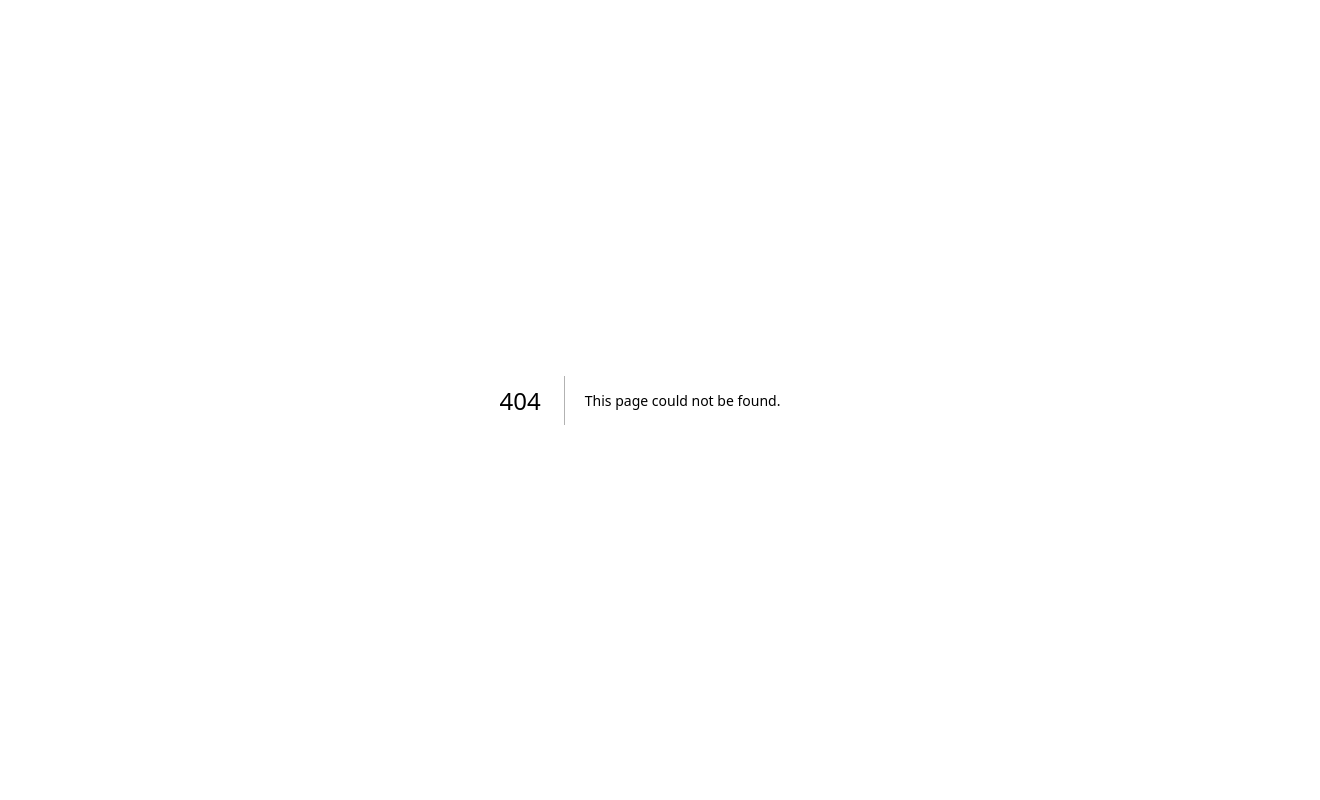
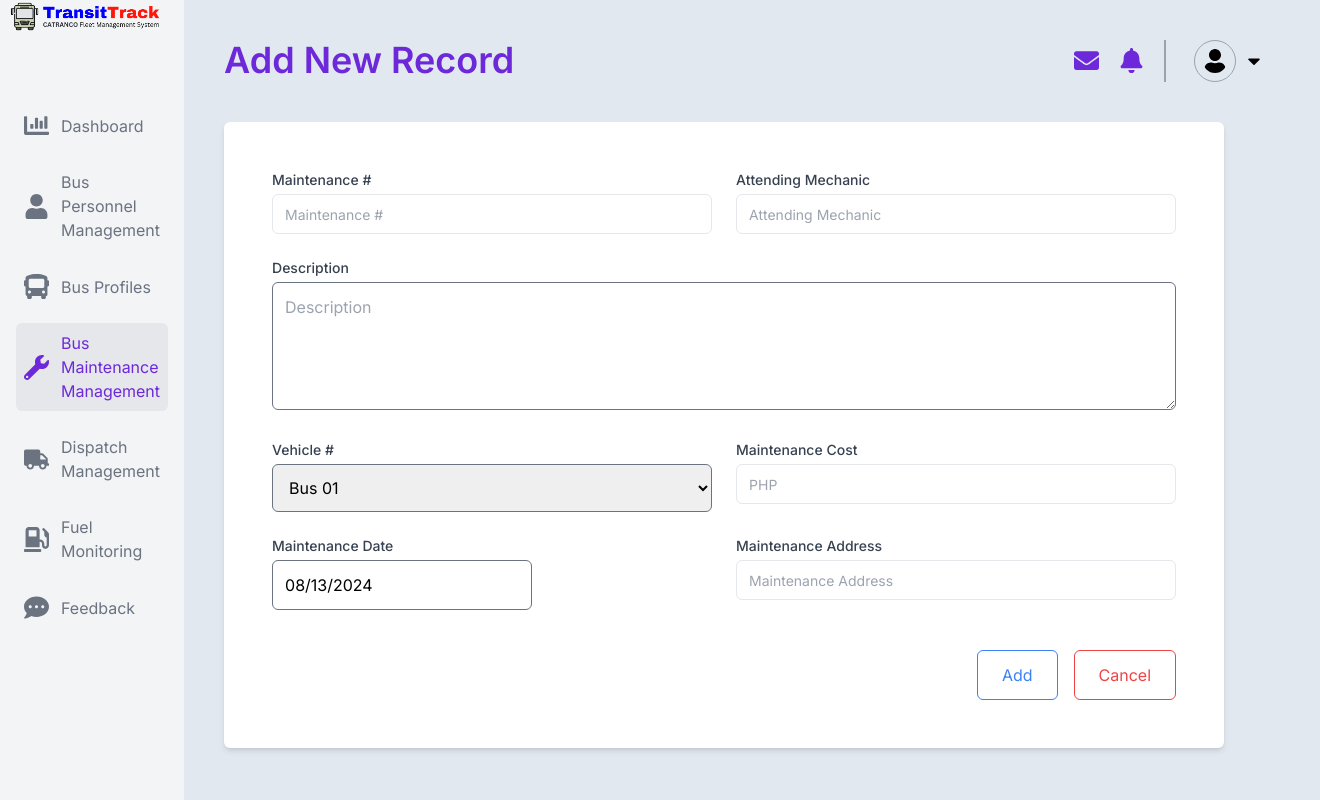
Before and after one commit to CATRANCO-Fleet-Management-System/FE-CAPSTONE, a Next.js app: page /bus-maintenance/add-record in a window 1280 px wide. Before the commit this address had no page. Shown: the whole page, 1320 px wide, since content can reach past the window. Built offline with nearby package versions, Linux system fonts and the light colour scheme.

Commit message:
bus maintenance management/addrecord done T-T

```diff
--- a/package.json
+++ b/package.json
@@ -14,9 +14,11 @@
     "@radix-ui/react-slot": "^1.1.0",
     "class-variance-authority": "^0.7.0",
     "clsx": "^2.1.1",
+    "date-fns": "^3.6.0",
     "lucide-react": "^0.416.0",
     "next": "14.2.5",
     "react": "^18",
+    "react-datepicker": "^7.3.0",
     "react-dom": "^18",
     "react-hook-form": "^7.52.1",
     "react-icons": "^5.2.1",
@@ -33,7 +35,7 @@
     "autoprefixer": "^10.4.20",
     "eslint": "^8",
     "eslint-config-next": "14.2.5",
-    "postcss": "^8.4.41",
+    "postcss": "^8.4.42",
     "tailwindcss": "^3.4.10",
     "typescript": "^5"
   }
--- /dev/null
+++ b/src/app/bus-maintenance/add-record/page.tsx
@@ -0,0 +1,142 @@
+"use client";
+import React, { useState } from "react";
+import Sidebar from "@/app/components/Sidebar";
+import Header from "@/app/components/Header";
+import { Input } from "@/components/ui/input";
+import { useRouter } from "next/navigation";
+import DatePicker from "react-datepicker";
+import "react-datepicker/dist/react-datepicker.css";
+
+const AddPage = () => {
+  const router = useRouter();
+  const [maintenanceNumber, setMaintenanceNumber] = useState("");
+  const [vehicleNumber, setVehicleNumber] = useState("Bus 01");
+  const [maintenanceCost, setMaintenanceCost] = useState("");
+  const [maintenanceDate, setMaintenanceDate] = useState(new Date());
+  const [maintenanceAddress, setMaintenanceAddress] = useState("");
+  const [description, setDescription] = useState("");
+  const [attendingMechanic, setAttendingMechanic] = useState("");
+
+  const handleSave = () => {
+
+    console.log("Maintenance #:", maintenanceNumber);
+    console.log("Vehicle #:", vehicleNumber);
+    console.log("Maintenance Cost:", maintenanceCost);
+    console.log("Maintenance Date:", maintenanceDate);
+    console.log("Maintenance Address:", maintenanceAddress);
+    console.log("Description:", description);
+    console.log("Attending Mechanic:", attendingMechanic);
+    router.push("/dashboard");
+  };
+
+  return (
+    <section className="flex flex-row h-screen bg-white">
+      <Sidebar />
+      <div className="w-full flex flex-col bg-slate-200">
+        <Header title="Add New Record" />
+        <div className="content flex flex-col flex-1 p-10 items-center">
+          <div
+            className="form grid grid-cols-2 gap-6 bg-white p-12 rounded-md shadow-md w-[1000px] mr-14"
+          >
+            <div className="col-span-1">
+              <label htmlFor="maintenanceNumber" className="block text-sm font-medium text-gray-700">Maintenance #</label>
+              <Input
+                id="maintenanceNumber"
+                placeholder="Maintenance #"
+                value={maintenanceNumber}
+                onChange={(e) => setMaintenanceNumber(e.target.value)}
+                className="mt-1 p-3"
+              />
+            </div>
+            <div className="col-span-1">
+              <label htmlFor="attendingMechanic" className="block text-sm font-medium text-gray-700">Attending Mechanic</label>
+              <Input
+                id="attendingMechanic"
+                placeholder="Attending Mechanic"
+                value={attendingMechanic}
+                onChange={(e) => setAttendingMechanic(e.target.value)}
+                className="mt-1 p-3"
+              />
+            </div>
+            <div className="col-span-2">
+              <label htmlFor="description" className="block text-sm font-medium text-gray-700">Description</label>
+              <textarea
+                id="description"
+                placeholder="Description"
+                className="border border-gray-500 p-3 rounded-md w-full h-32 mt-1"
+                value={description}
+                onChange={(e) => setDescription(e.target.value)}
+              />
+            </div>
+            <div className="col-span-1">
+              <label htmlFor="vehicleNumber" className="block text-sm font-medium text-gray-700">Vehicle #</label>
+              <select
+                id="vehicleNumber"
+                className="border border-gray-500 p-3 rounded-md w-full mt-1"
+                value={vehicleNumber}
+                onChange={(e) => setVehicleNumber(e.target.value)}
+              >
+                <option value="Bus 01">Bus 01</option>
+                <option value="Bus 02">Bus 02</option>
+                <option value="Bus 03">Bus 03</option>
+                <option value="Bus 04">Bus 04</option>
+                <option value="Bus 05">Bus 05</option>
+                <option value="Bus 06">Bus 06</option>
+                <option value="Bus 07">Bus 07</option>
+                <option value="Bus 08">Bus 08</option>
+                <option value="Bus 09">Bus 09</option>
+                <option value="Bus 10">Bus 10</option>
+              </select>
+            </div>
+            <div className="col-span-1">
+              <label htmlFor="maintenanceCost" className="block text-sm font-medium text-gray-700">Maintenance Cost</label>
+              <Input
+                id="maintenanceCost"
+                placeholder="PHP"
+                value={maintenanceCost}
+                onChange={(e) => setMaintenanceCost(e.target.value)}
+                className="mt-1 p-3"
+              />
+            </div>
+            <div className="col-span-1">
+              <label htmlFor="maintenanceDate" className="block text-sm font-medium text-gray-700">Maintenance Date</label>
+              <DatePicker
+                id="maintenanceDate"
+                selected={maintenanceDate}
+                onChange={(date) => setMaintenanceDate(date)}
+                className="border border-gray-500 p-3 rounded-md w-full mt-1"
+                dateFormat="MM/dd/yyyy"
+              />
+            </div>
+            <div className="col-span-1">
+              <label htmlFor="maintenanceAddress" className="block text-sm font-medium text-gray-700">Maintenance Address</label>
+              <Input
+                id="maintenanceAddress"
+                placeholder="Maintenance Address"
+                value={maintenanceAddress}
+                onChange={(e) => setMaintenanceAddress(e.target.value)}
+                className="mt-1 p-3"
+              />
+            </div>
+            <div className="col-span-2 flex justify-end space-x-4 mt-4">
+              <button
+                className="px-6 py-3 border border-blue-500 text-blue-500 rounded-md bg-transparent"
+                onClick={handleSave}
+              >
+                Add
+              </button>
+              <button
+                className="px-6 py-3 border border-red-500 text-red-500 rounded-md bg-transparent"
+                onClick={() => router.push("/bus-maintenance")}
+              >
+                Cancel
+              </button>
+            </div>
+          </div>
+        </div>
+      </div>
+    </section>
+  );
+};
+
+export default AddPage;
--- a/src/app/bus-maintenance/maintenance-add/page.tsx
+++ /dev/null
@@ -1,62 +0,0 @@
-"use client";
-import React, { useState } from "react";
-import Sidebar from "@/app/components/Sidebar";
-import Header from "@/app/components/Header";
-import { Input } from "@/components/ui/input";
-import { useRouter } from "next/navigation"; // Import useRouter
-
-const AddPage = () => {
-  const router = useRouter(); // Initialize useRouter
-  const [busId, setBusId] = useState("");
-  const [description, setDescription] = useState("");
-  const [maintenanceStatus, setMaintenanceStatus] = useState("On Maintenance");
-
-  const handleSave = () => {
-    // Implement saving logic here (e.g., API call)
-    console.log("Bus ID:", busId);
-    console.log("Description:", description);
-    console.log("Maintenance Status:", maintenanceStatus);
-
-    // Navigate back to the dashboard after saving
-    router.push("/dashboard");
-  };
-
-  return (
-    <section className="flex flex-row h-screen bg-white">
-      <Sidebar />
-      <div className="w-full flex flex-col bg-slate-200">
-        <Header title="Add New Bus Record" />
-        <div className="content flex flex-col flex-1 p-10">
-          <div className="form flex flex-col space-y-4">
-            <Input
-              placeholder="Bus ID"
-              value={busId}
-              onChange={(e) => setBusId(e.target.value)}
-            />
-            <Input
-              placeholder="Description"
-              value={description}
-              onChange={(e) => setDescription(e.target.value)}
-            />
-            <select
-              className="border border-gray-500 p-2 rounded-md"
-              value={maintenanceStatus}
-              onChange={(e) => setMaintenanceStatus(e.target.value)}
-            >
-              <option value="On Maintenance">On Maintenance</option>
-              <option value="Off Maintenance">Off Maintenance</option>
-            </select>
-            <button
-              className="px-4 py-2 bg-blue-500 text-white rounded-md"
-              onClick={handleSave}
-            >
-              Save
-            </button>
-          </div>
-        </div>
-      </div>
-    </section>
-  );
-};
-
-export default AddPage;
--- a/src/app/bus-maintenance/page.tsx
+++ b/src/app/bus-maintenance/page.tsx
@@ -232,7 +232,7 @@ const DashboardHeader = () => {
 
   // Handle the "Add New" button click
   const handleAddNewClick = () => {
-    router.push("bus-maintenance/maintenance-add"); // Navigate to the add-page.tsx
+    router.push("bus-maintenance/add-record"); // Navigate to the add-page.tsx
   };
 
   return (
```
Also changed, not shown: 1 other file (tests, documents, lock files or other folders).
